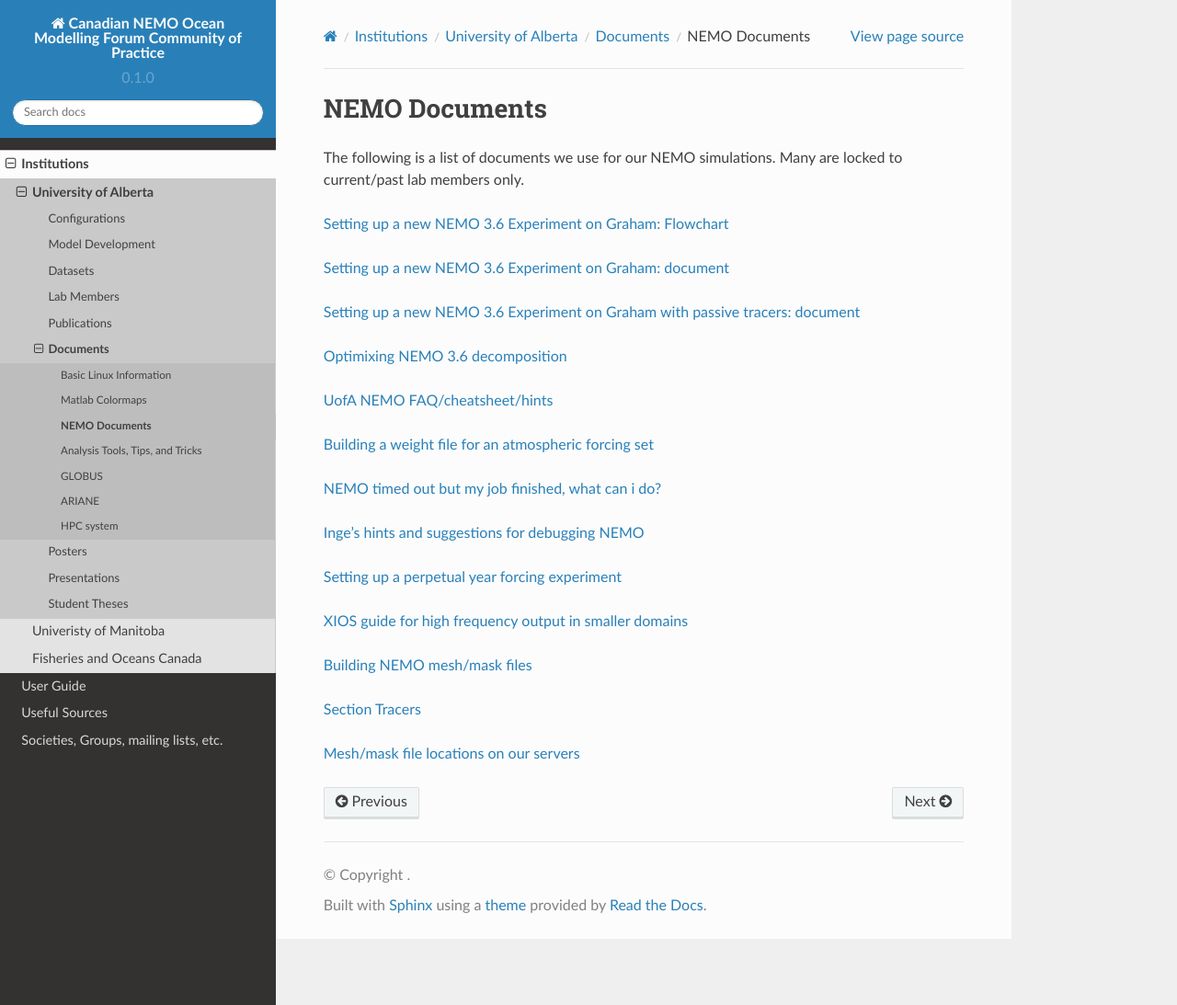
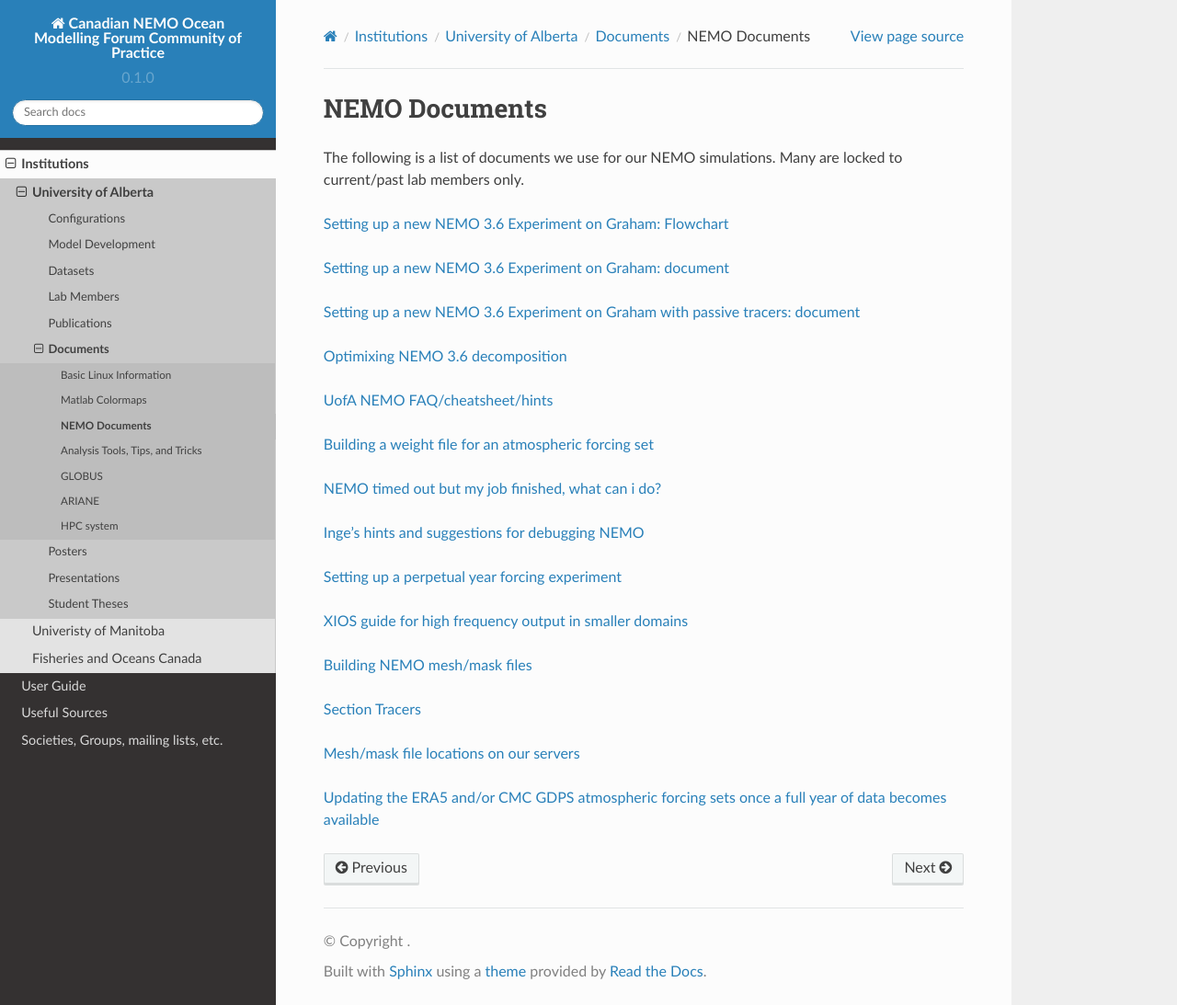
Before and after one commit to UofA-NEMO/Canadian-NEMO-Ocean-Modelling-Forum-Community-of-Practice, a Sphinx documentation site: the page built from docs/Institutions/UofA/Documents/NEMOdocuments.rst, in a window 1280 px wide and 1093 px high. Shown: the whole window at 92% size. Built offline with Sphinx 7.4.7 and the Read the Docs theme 2.0.0, drawn with Linux system fonts in a browser that asks for light colours; pages that are not in the unit, such as notebooks, are missing from menus.

Commit message:
Update NEMOdocuments.rst

```diff
--- a/docs/Institutions/UofA/Documents/NEMOdocuments.rst
+++ b/docs/Institutions/UofA/Documents/NEMOdocuments.rst
@@ -29,3 +29,5 @@ The following is a list of documents we use for our NEMO simulations. Many are l
 `Section Tracers <https://docs.google.com/document/d/e/2PACX-1vR1368vugtUov5VFNzQuDF-baqTyx6E1fUwkBUtNIJXFMZ8Clc6a37Bh1yjAEOLBWSRKoMIuHWZFCGV/pub>`_
 
 `Mesh/mask file locations on our servers <https://docs.google.com/document/d/e/2PACX-1vSt67rAGoOvcE2BTcTR-Wx-LTS0EFFOxZYRiUkwHjnioM1a3zf3WpvAt_3nxNd-gDI1l18fPe1DbNfo/pub>`_
+
+`Updating the ERA5 and/or CMC GDPS atmospheric forcing sets once a full year of data becomes available <https://docs.google.com/document/d/e/2PACX-1vQz2_SJnNrHzVvoifjSqHSIr0EOy5Ov2Tt7ddM-cGLZNBQngsArHZ2ifQ2sXL4AOlfZCLbE8h8O_Zrj/pub>`_
```
